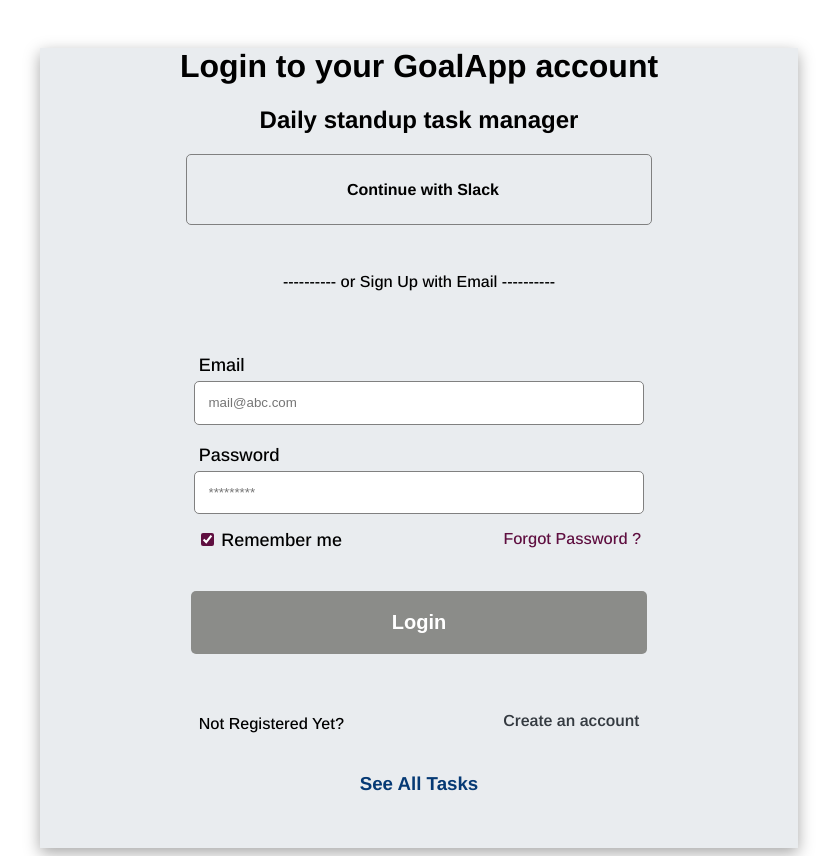
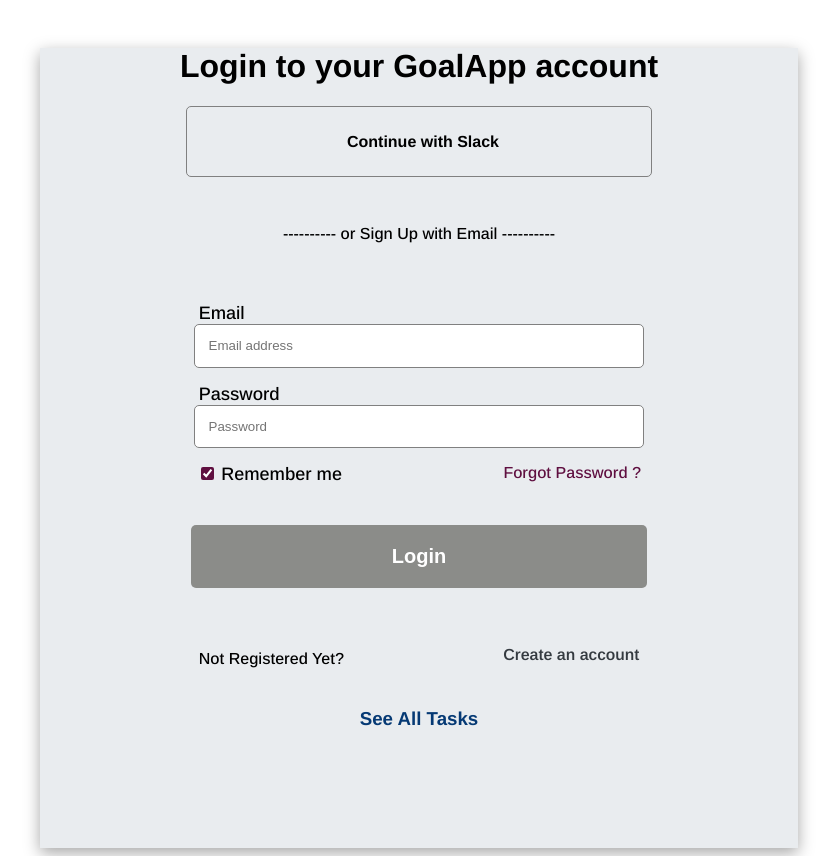
Before and after one commit to omerffaruk/Goal-app-CYF-final-project-1, a React (Create React App) app in the folder client/: page / in a window 1280 px wide. Shown: the whole page, without its empty margins (221-1058 px from the left). Built offline with nearby package versions, Linux system fonts and the light colour scheme; no server answers.

Commit message:
feat: add signup route, wrap labels

```diff
--- a/client/src/App.js
+++ b/client/src/App.js
@@ -1,4 +1,5 @@
 import { Route, Routes } from "react-router-dom";
+import SignUp from "./pages/SignUp";
 import TemporaryTasks from "./pages/Temporary/TemporaryTasks";
 import TemporaryUserTasks from "./pages/Temporary/TemporaryUserTasks";
 
@@ -11,6 +12,7 @@ function App() {
       {/* <NavBar /> */}
       <Routes>
         <Route path="/" element={<Home />} />
+        <Route path="/signup" element={<SignUp />} />
 
         {/* -----------Temporary Routes--------------- */}
         <Route path="/temporary/tasks" element={<TemporaryTasks />} />
--- a/client/src/pages/Home.js
+++ b/client/src/pages/Home.js
@@ -27,7 +27,6 @@ export function Home() {
 	return (
 		<div className="home-ctn">
 			<h1>Login to your GoalApp account</h1>
-			<h2>Daily standup task manager</h2>
 			<div className="slack-connect">
 				<img
 					className="Slack"
@@ -40,21 +39,25 @@ export function Home() {
 			<div className="form">
 				<form action="" method="get" className="login-form">
 					<div className="login-form">
-						<label htmlFor="email">Email</label>
+						<div className="label-ctn">
+							<label htmlFor="email">Email</label>
+						</div>
 						<input
 							type="email"
 							name="email"
 							id="email"
-							placeholder="mail@abc.com"
+							placeholder="Email address"
 						></input>
 					</div>
 					<div className="login-form">
-						<label htmlFor="password">Password</label>
+						<div className="label-ctn">
+							<label htmlFor="password">Password</label>
+						</div>
 						<input
 							type="password"
 							name="password"
 							id="password"
-							placeholder="*********"
+							placeholder="Password"
 						></input>
 					</div>
 				</form>
@@ -63,11 +66,13 @@ export function Home() {
 			<LoginBtn />
 			<div className="create-ctn">
 				<h4>Not Registered Yet?</h4>
-				<Link to="/signup">Create an account</Link>
+				<Link to={"/signup"}>Create an account</Link>
 			</div>
 			{/* <Link to="/about">About</Link> */}
 			<h3>
-				<Link className="temporary-link" to={"/temporary/tasks"}>See All Tasks</Link>
+				<Link className="temporary-link" to={"/temporary/tasks"}>
+					See All Tasks
+				</Link>
 			</h3>
 		</div>
 	);
```
